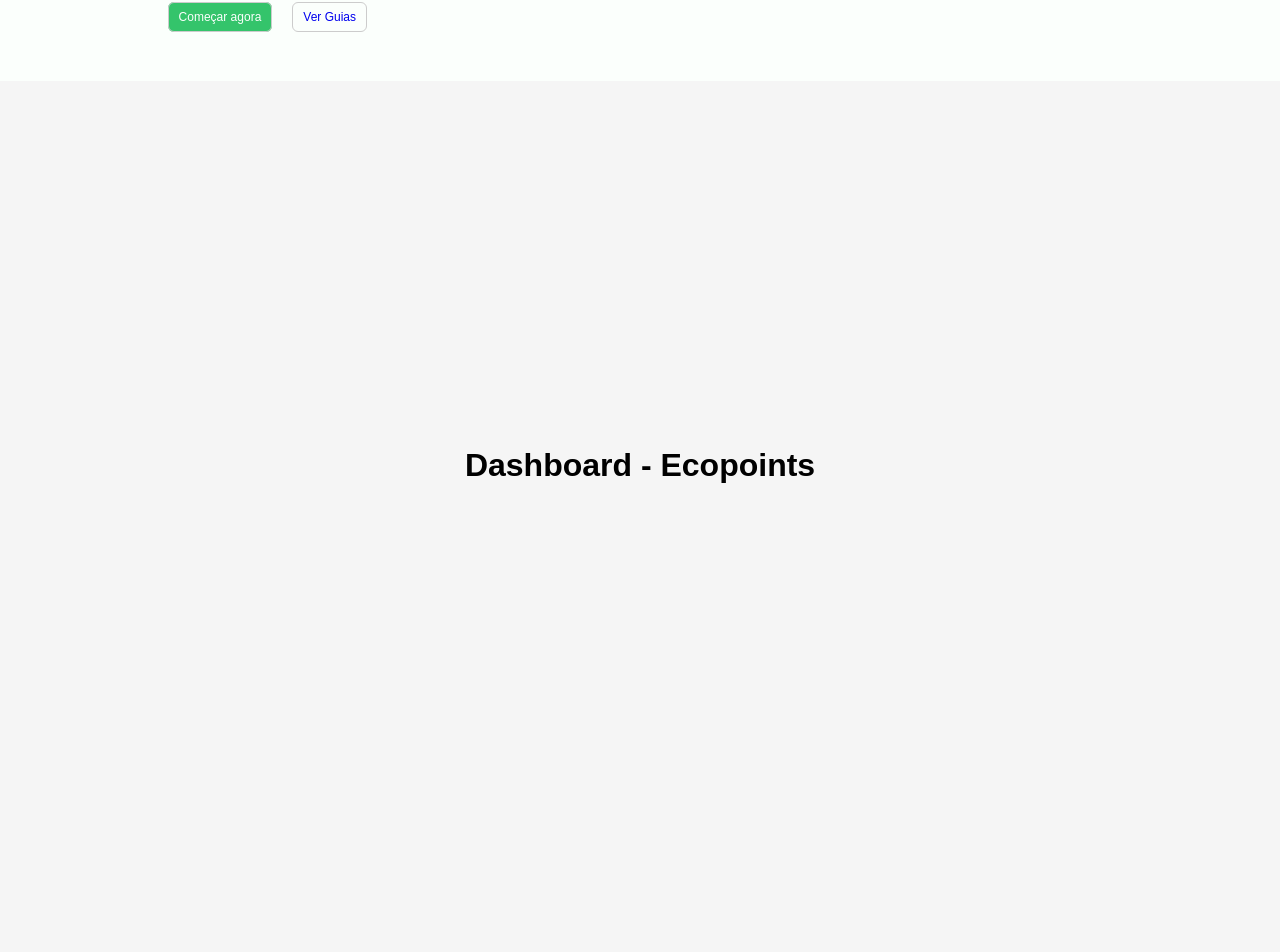
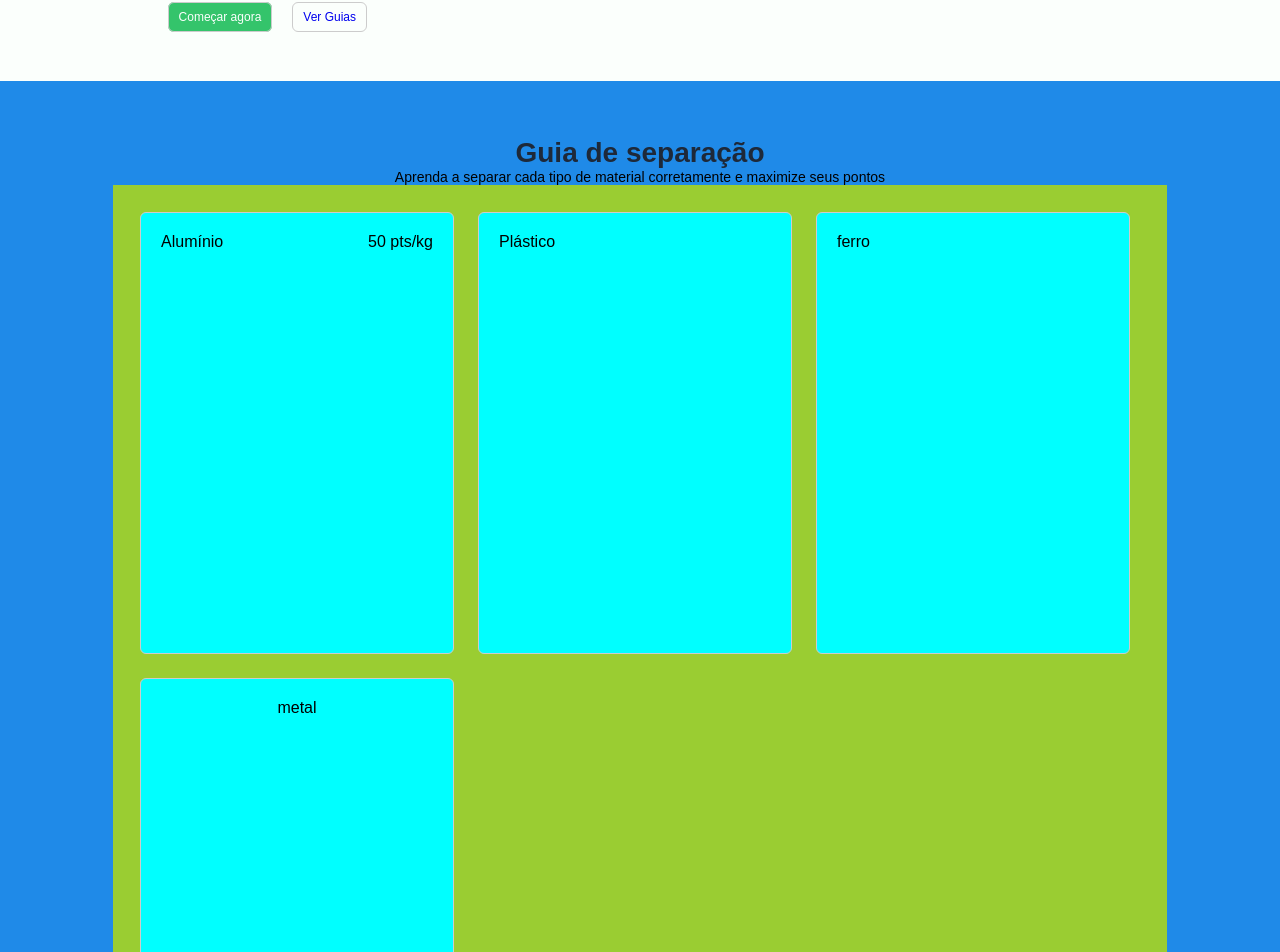
Before and after one commit to Esteliano-JR/carbonapp-frontend, a React (Vite) app: page /Dashboard in a window 1280 px wide. Shown: the part 430-1382 px from the top of the page. Before the commit the page ends 1263 px from the top, so only its background shows below. Built offline with nearby package versions, Linux system fonts and the light colour scheme.

Commit message:
adicionei uma nova aba chamada 'Guia', ainda vai ter alterações

```diff
--- a/src/pages/dashboard/Guias/Guias.css
+++ b/src/pages/dashboard/Guias/Guias.css
@@ -0,0 +1,48 @@
+.back-guia {
+    text-align: center;
+    background-color: rgb(31, 138, 232);
+    margin-bottom: 1rem;
+    height: auto;
+    justify-content: center;
+    display: block;
+}
+
+.guia-text {
+    padding-top: 4em;
+    font-size: 14px;
+
+}
+
+.div-center {
+    justify-self: center;
+    background-color: yellowgreen;
+    display: flex;
+    flex-wrap: wrap;
+    padding: 15px;
+    width: 80%;
+    height: auto;
+}
+
+.guia {
+    padding: 20px;
+    margin: 12px;
+    background-color: aqua;
+    justify-content: space-between;
+    border: 1px solid #ccc;
+    border-radius: 6px;
+    width: 17em;
+    height: 25em;
+    display: flex;
+}
+.guia-baixo {
+    padding: 20px;
+    margin: 12px;
+    background-color: aqua;
+    justify-content: space-between;
+    border: 1px solid #ccc;
+    border-radius: 6px;
+    width: 17em;
+    height: 25em;
+    display: block
+    ;
+}
--- a/src/pages/dashboard/Guias/Guias.jsx
+++ b/src/pages/dashboard/Guias/Guias.jsx
@@ -0,0 +1,33 @@
+import "./Guias.css"
+
+function Guias() {
+    return (
+        <main className="back-guia">
+            <div className="guia-text">
+                <h1>Guia de separação</h1>
+                <p>Aprenda a separar cada tipo de material corretamente e maximize seus pontos</p>
+            </div>
+            <div className="div-center">
+                <div className="guia">
+                    <div>Alumínio</div>
+                    <div>50 pts/kg</div>
+                </div>
+
+                <div className="guia">
+                    <div>
+                        Plástico
+                    </div>
+                </div>
+                <div className="guia">
+                    <div>
+                        ferro
+                    </div>
+                </div>
+                <div className="guia-baixo">
+                    metal
+                </div>
+            </div>
+        </main>
+    );
+}
+export default Guias;
--- a/src/pages/dashboard/Inicio/Inicio.css
+++ b/src/pages/dashboard/Inicio/Inicio.css
@@ -1,8 +1,7 @@
 #heroi {
-    text-align: centr;
+    text-align: center;
     padding-top: 65px;
     background: #fbfffc;
-    margin-bottom: 1rem;
     height: 24em;
 
 }
--- a/src/pages/dashboard/index.jsx
+++ b/src/pages/dashboard/index.jsx
@@ -1,15 +1,16 @@
 import React from "react";
 import Header from "../../componentes/Header/Header";
-
-
 import "./style.css"
 import Inicio from "./Inicio/inicio";
+import Guia from "./Guias/Guias";
+import { BiColor } from "react-icons/bi";
 
 function Dashboard() {
   return (
     <div className="container-header">
       <Header/>
       <Inicio/>
+      <Guia/>
 
       <div className="container-home">
         <h1>Dashboard - Ecopoints</h1>
--- a/src/pages/dashboard/style.css
+++ b/src/pages/dashboard/style.css
@@ -14,3 +14,7 @@
     width: 100vw;
     min-height: calc(100vh - 64px);
 }
+h1 {
+    color: #1E2939;
+    font-style: ;
+}
```
